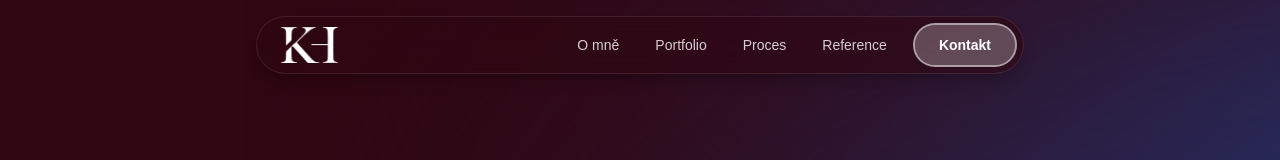
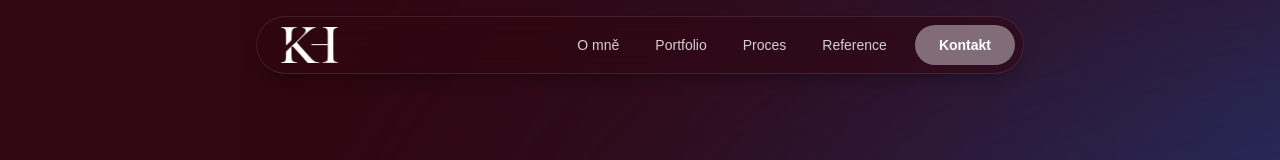
Before and after one commit to matejkajn/kata-portfolio, a Next.js app: page / in a window 1280 px wide. Shown: the top 160 px of the page. Built offline with nearby package versions, Linux system fonts and the light colour scheme; no server answers; the database is empty; a web font is replaced by a local one.

Commit message:
Keep the Kontakt menu button in its hover state while the contact section is in view

```diff
--- a/src/components/layout/DesktopNav.tsx
+++ b/src/components/layout/DesktopNav.tsx
@@ -65,11 +65,11 @@ export function DesktopNav({ isLight, activeHref }: DesktopNavProps) {
         href={CONTACT_LINK.href}
         aria-current={isContactActive ? "location" : undefined}
         className={cn(
-          "relative z-10 ml-2 rounded-full px-6 py-2.5 text-sm font-semibold ring-2 ring-transparent transition-all",
+          "relative z-10 ml-2 rounded-full px-6 py-2.5 text-sm font-semibold transition-colors",
+          // While the contact section is in view it keeps its hover look.
           isLight
-            ? "bg-wine text-cream hover:bg-wine/85"
-            : "bg-white/25 text-white hover:bg-white/40",
-          isContactActive && (isLight ? "ring-wine/30" : "ring-white/60"),
+            ? cn("text-cream hover:bg-wine/85", isContactActive ? "bg-wine/85" : "bg-wine")
+            : cn("text-white hover:bg-white/40", isContactActive ? "bg-white/40" : "bg-white/25"),
         )}
       >
         {CONTACT_LINK.label}
```
